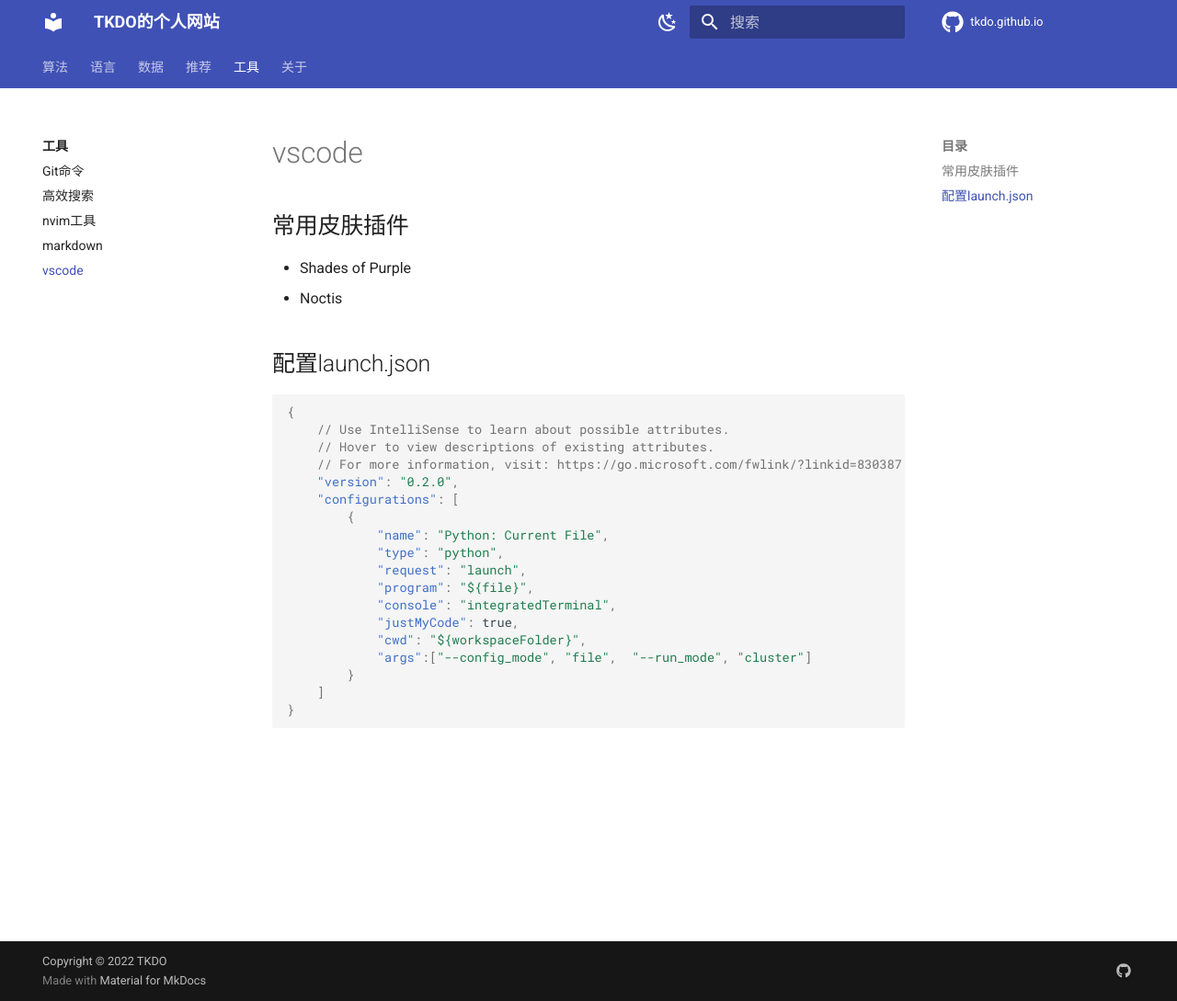
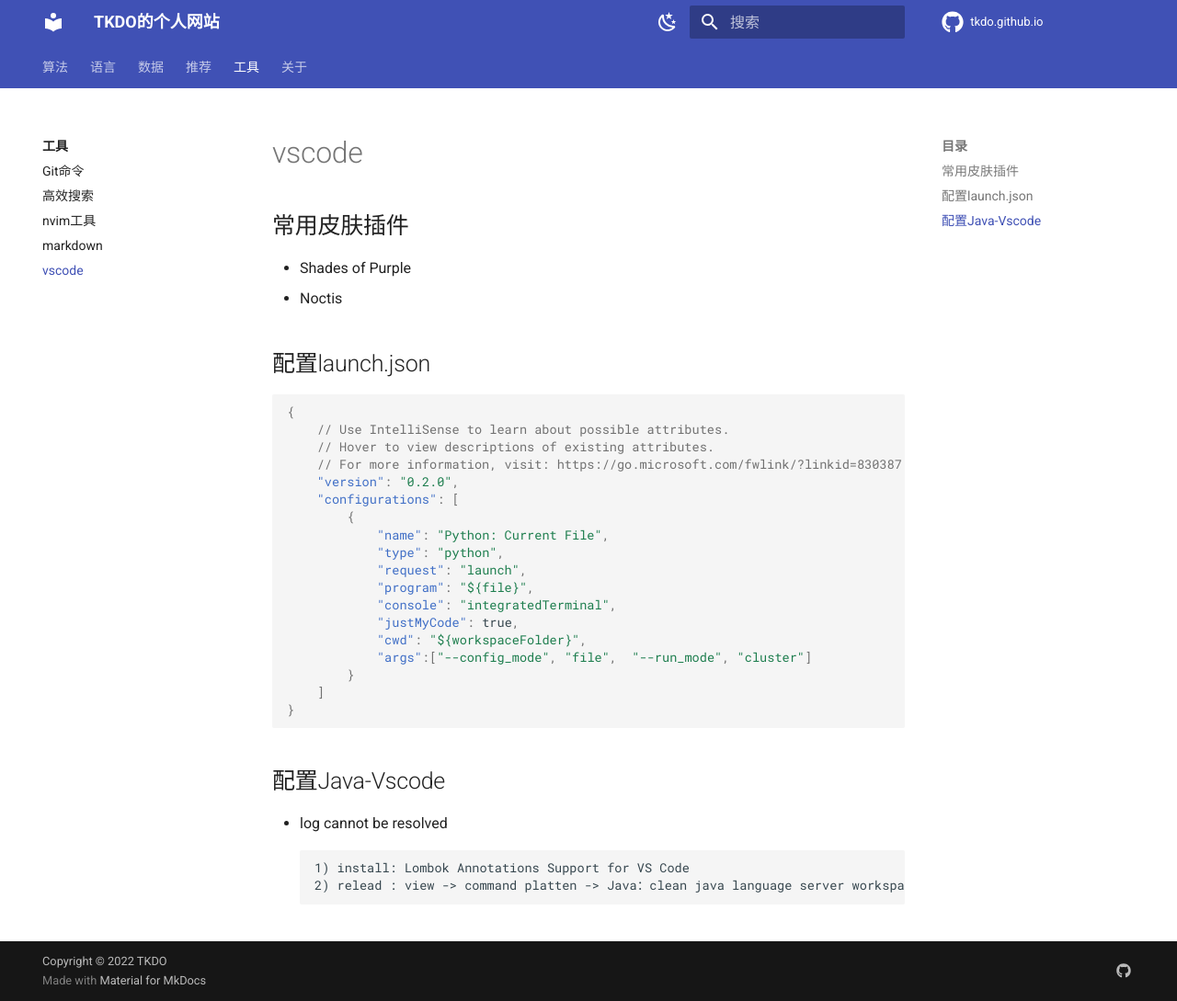
Before and after one commit to tkdo/tkdo.github.io, an MkDocs documentation site: the page built from docs/tools/vscode.md, in a window 1280 px wide and 1089 px high. Shown: the whole window at 92% size. Built offline with MkDocs 1.6.1 and Material for MkDocs 9.7.7, drawn with Linux system fonts in a browser that asks for light colours; comment, search, counter and statistics services are not loaded.

Commit message:
vscode java update

````diff
--- a/docs/tools/vscode.md
+++ b/docs/tools/vscode.md
@@ -22,3 +22,11 @@
     ]
 }
 ```
+
+
+##  配置Java-Vscode
+- log cannot be resolved
+```
+1) install: Lombok Annotations Support for VS Code
+2) relead : view -> command platten -> Java：clean java language server workspace
+```
````
